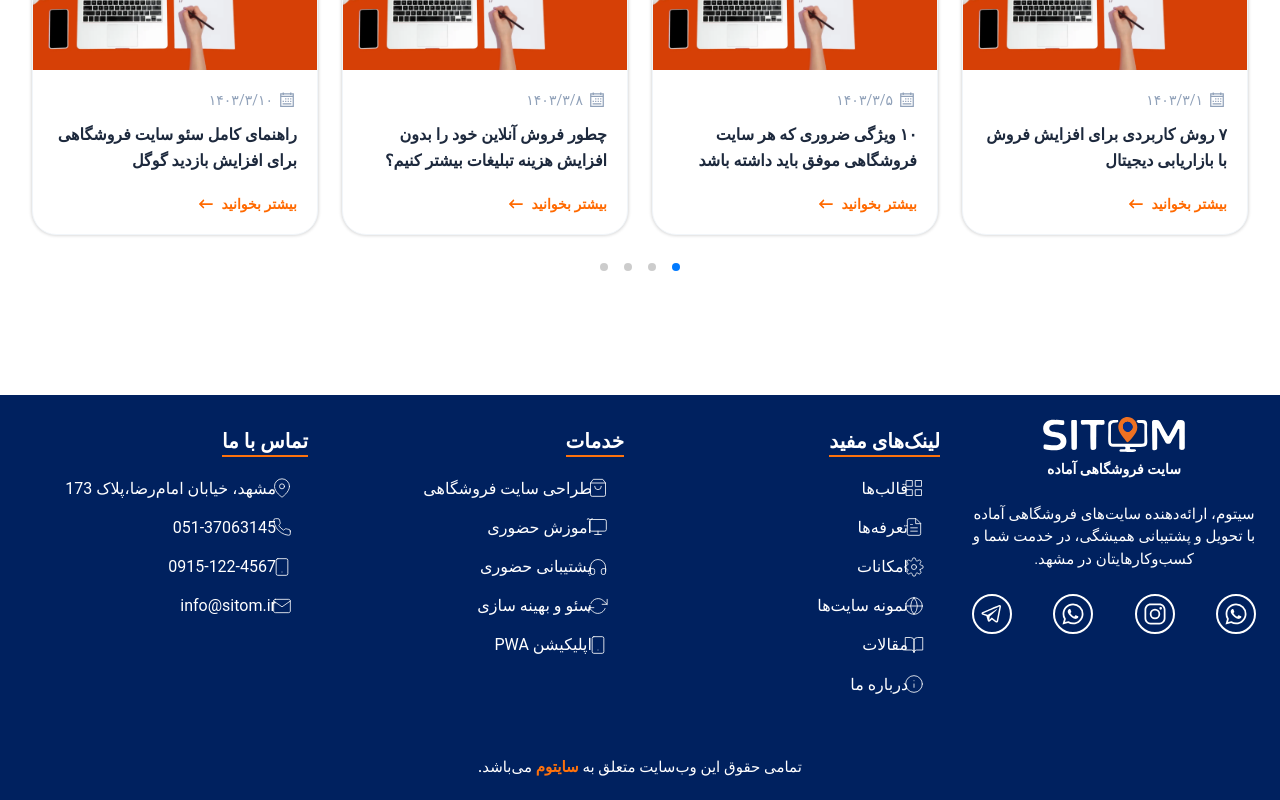
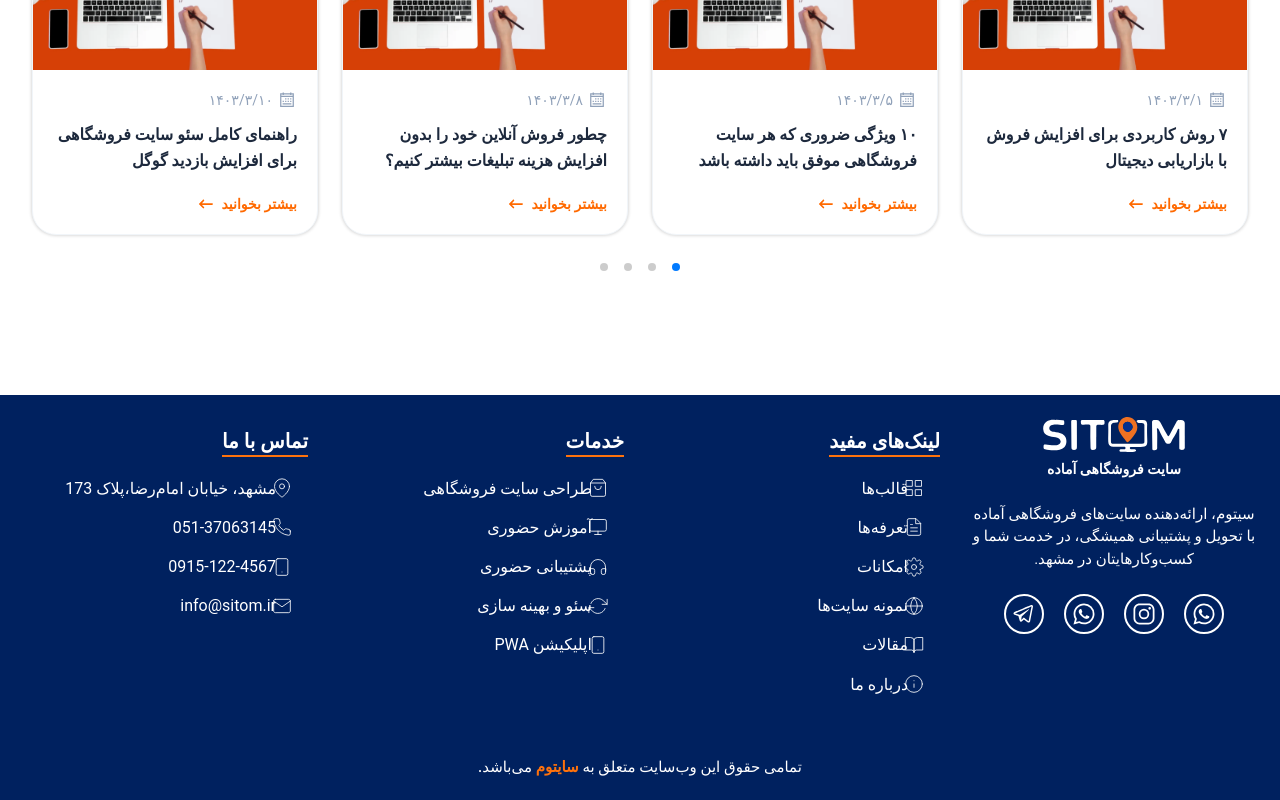
Before and after one commit to MohammadSoleimanikia/webetom, a Next.js app: page / in a window 1280 px wide. Shown: the part 6195-6995 px from the top of the page. Built offline with nearby package versions, Linux system fonts and the light colour scheme; what @mui/material-nextjs would draw is missing.

Commit message:
refactor: add links to items

```diff
--- a/src/layout/footer/socialSection/socialSection.tsx
+++ b/src/layout/footer/socialSection/socialSection.tsx
@@ -1,14 +1,17 @@
-import { Typography } from "@mui/material";
+import {  Typography } from "@mui/material";
 import Image from "next/image";
 
 import { IoLogoInstagram, IoLogoWhatsapp } from "react-icons/io5";
 import { LiaTelegram } from "react-icons/lia";
 import SocialIconWrapper from "./socialIconWrapper";
+import Link from "next/link";
+import { routes } from "@/const/links";
 
 export default function SocialSection() {
   return (
     <div className="flex w-full flex-col items-center space-y-3 text-center">
       {/* logo + title */}
+      <Link className="w-full" href={routes.home}>
         <div className="flex w-full flex-col items-center gap-1">
           <div className="relative h-10 w-1/2">
             <Image
@@ -23,6 +26,7 @@ export default function SocialSection() {
             سایت فروشگاهی آماده
           </Typography>
         </div>
+      </Link>
 
       {/* site description */}
       <Typography variant="body1" className="max-w-md py-3">
@@ -31,7 +35,7 @@ export default function SocialSection() {
       </Typography>
 
       {/* icons */}
-      <div className="flex w-full justify-between">
+      <div className="flex w-full justify-center gap-5">
         <SocialIconWrapper link="https://www.instagram.com/webeto.co">
           <IoLogoWhatsapp className="size-6" />
         </SocialIconWrapper>
```
Lines whose indentation alone changed are shown as unchanged.
